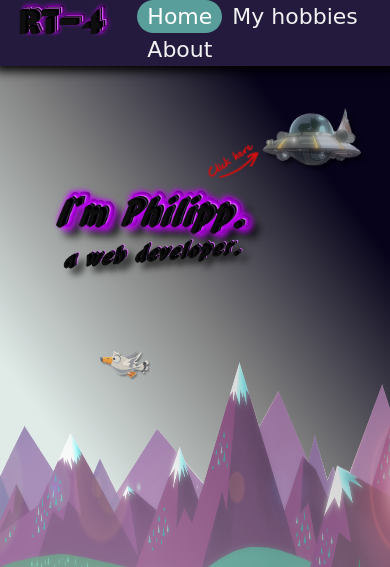
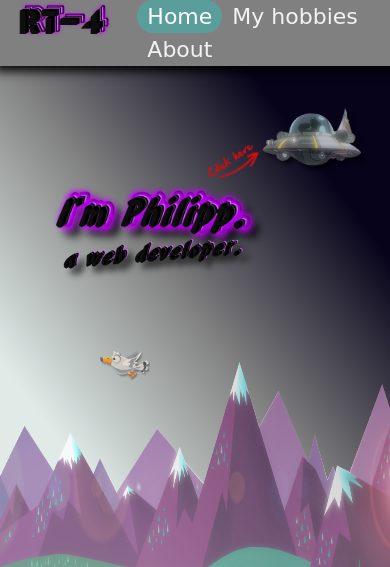
Before and after one commit to RT-four/rt-four.github.io, a plain HTML site: page index.html in a window 390 px wide. Shown: the top 567 px of the page. Drawn offline with Linux system fonts and the light colour scheme; a web font is replaced by a local one.

Commit message:
Add files via upload

```diff
--- a/css/styles.css
+++ b/css/styles.css
@@ -542,7 +542,7 @@ hr:hover {
 
         width: 100%;
 
-        background-color: #241a3d;
+        background-color: #808080;
     }
 
     .topnav a:not(.rt-4) {
```
